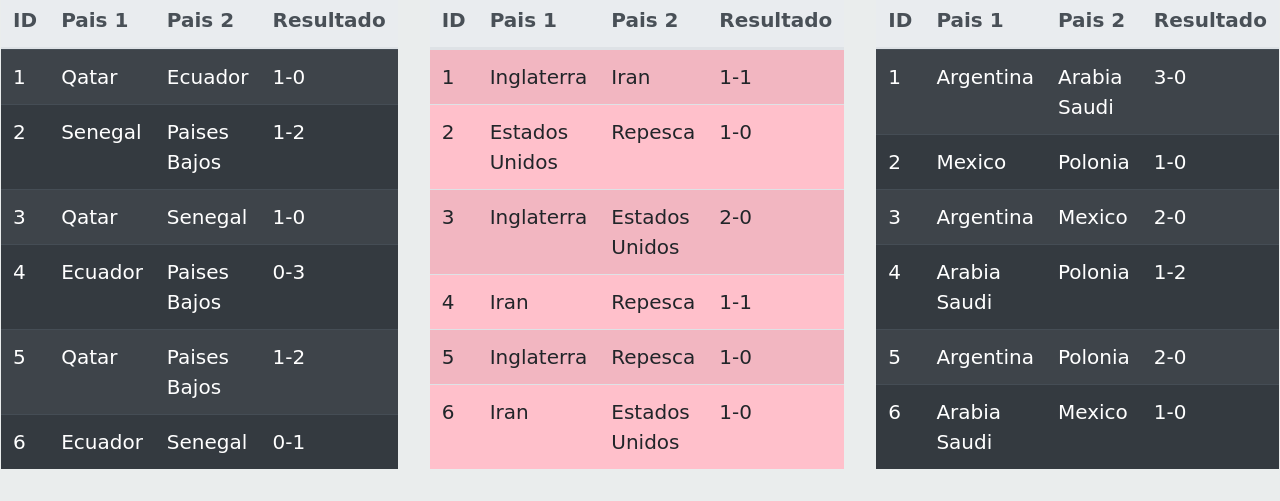
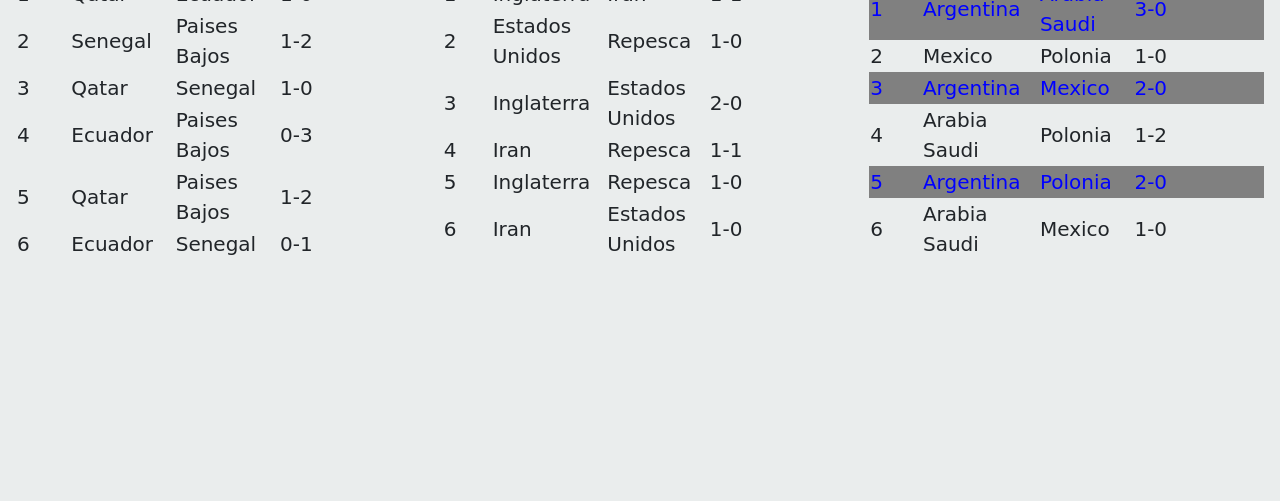
Before and after one commit to paupuentes919/Desafio2PaulaPuentes_Tabla, a plain HTML site: page index.html in a window 1280 px wide. Shown: the part 452-953 px from the top of the page. After the commit the page ends 800 px from the top, so only its background shows below. Drawn offline with nearby package versions, Linux system fonts and the light colour scheme; a web font is replaced by a local one.

Commit message:
Modificacion Tablas

```diff
--- a/app.js
+++ b/app.js
@@ -1,6 +1,6 @@
 /*---------------CREO COMPONENTE---------------*/
 
-Vue.component('tabla',{
+Vue.component('tabla-componente',{
     props:{
         titulos:{
             type: Array,
@@ -9,136 +9,172 @@ Vue.component('tabla',{
         registros:{
             type: Array,
             required: true
+        },
+        index:{
+            type: Number
         }
     },
     template:`
     <div>
-        <thead class="thead-light">
+        <table class="grupo-tabla">
+            <thead :class="thead(index)">
             <tr>
-                <th v-for="(titulo,index) in titulos" :key="index" scope="col">
-                    {{titulo}}
-                </th>
+                <th v-for="(title, i) in titulos" :keys="i">{{ title }}</th>
             </tr>
             </thead>
+
             <tbody>
-            <tr v-for="(paises,index) in registros" :key="index" scope="row">
-                <td> {{index+1}} </td>
-                <td> {{paises.localidad1}} </td>
-                <td> {{paises.localidad2}} </td>
-                <td> {{paises.resultado}} </td>
-            </tr>
+            <tr :class="resaltarArgentina(registro.localidad1, registro.localidad2)" v-for="(registro, i) in registros" :key="registro.id">
+                <td>{{ i + 1}}</td>
+                <td>{{ registro.localidad1}}</td>
+                <td>{{ registro.localidad2 }}</td>
+                <td>{{ registro.resultado }}</td>
+            <tr/>
             </tbody>
+        </table>
     </div>
-    `
+    `,
+    methods: {
+        thead(index) {
+            return index % 2 == 0 ? 'thead-dark' : 'thead-light'
+
+        },
+        resaltarArgentina(pais1, pais2) {
+            if (pais1 == "Argentina" || pais2 == "Argentina")
+                return 'argentina'
+        }
+      }
 });
+
+
 
 /*---------------INFORMACION DE LAS TABLAS---------------*/
 
 var app = new Vue({
     el:"#app",
-    data:{
-        tabla1:{
+    data: {
         titulos: ["ID","Pais 1","Pais 2","Resultado"],
-            registros: [
-                {   localidad1: "Qatar",
+        tablas: [
+            {
+                registros:[
+                    {
+                        id: 1,
+                        localidad1: "Qatar",
                         localidad2: "Ecuador",
                         resultado: "1-0"
                     },
-                {   localidad1: "Senegal",
+                    {
+                        id: 2,
+                        localidad1: "Senegal",
                         localidad2: "Paises Bajos",
                         resultado: "1-2"
                     },
-                {   localidad1: "Qatar",
+                    {
+                        id: 3,
+                        localidad1: "Qatar",
                         localidad2: "Senegal",
                         resultado: "1-0"
                     },
-                {   localidad1: "Ecuador",
+                    {
+                        id: 4,
+                        localidad1: "Ecuador",
                         localidad2: "Paises Bajos",
                         resultado: "0-3"
                     },
-                {   localidad1: "Qatar",
+                    {
+                        id: 5,
+                        localidad1: "Qatar",
                         localidad2: "Paises Bajos",
                         resultado: "1-2"
                     },
-                {   localidad1: "Ecuador",
+                    {
+                        id: 6,
+                        localidad1: "Ecuador",
                         localidad2: "Senegal",
                         resultado: "0-1"
-                },
+                    }
                 ]
             },
-        tabla2:{
-            titulos: ["ID","Pais 1","Pais 2","Resultado"],
-            registros: [
-                {   localidad1: "Inglaterra",
+            {
+                registros:[
+                    {
+                        id: 7,
+                        localidad1: "Inglaterra",
                         localidad2: "Iran",
                         resultado: "1-1"
                     },
-                {   localidad1: "Estados Unidos",
+                    {
+                        id: 8,
+                        localidad1: "Estados Unidos",
                         localidad2: "Repesca",
                         resultado: "1-0"
                     },
-                {   localidad1: "Inglaterra",
+                    {
+                        id: 9,
+                        localidad1: "Inglaterra",
                         localidad2: "Estados Unidos",
                         resultado: "2-0"
                     },
-                {   localidad1: "Iran",
+                    {
+                        id: 10,
+                        localidad1: "Iran",
                         localidad2: "Repesca",
                         resultado: "1-1"
                     },
-                {   localidad1: "Inglaterra",
+                    {
+                        id: 11,
+                        localidad1: "Inglaterra",
                         localidad2: "Repesca",
                         resultado: "1-0"
                     },
-                {   localidad1: "Iran",
+                    {
+                        id: 12,
+                        localidad1: "Iran",
                         localidad2: "Estados Unidos",
                         resultado: "1-0"
-                },
+                    }
                 ]
             },
-        tabla3:{
-            titulos: ["ID","Pais 1","Pais 2","Resultado"],
-            registros: [
-                {   localidad1: "Argentina",
+            {
+                registros:[
+                    {
+                        id: 13,
+                        localidad1: "Argentina",
                         localidad2: "Arabia Saudi",
                         resultado: "3-0"
                     },
-                {   localidad1: "Mexico",
+                    {
+                        id: 14,
+                        localidad1: "Mexico",
                         localidad2: "Polonia",
                         resultado: "1-0"
                     },
-                {   localidad1: "Argentina",
+                    {
+                        id: 15,
+                        localidad1: "Argentina",
                         localidad2: "Mexico",
                         resultado: "2-0"
                     },
-                {   localidad1: "Arabia Saudi",
+                    {
+                        id: 16,
+                        localidad1: "Arabia Saudi",
                         localidad2: "Polonia",
                         resultado: "1-2"
                     },
-                {   localidad1: "Argentina",
+                    {
+                        id: 17,
+                        localidad1: "Argentina",
                         localidad2: "Polonia",
                         resultado: "2-0"
                     },
-                {   localidad1: "Arabia Saudi",
+                    {
+                        id: 18,
+                        localidad1: "Arabia Saudi",
                         localidad2: "Mexico",
                         resultado: "1-0"
-                },
+                    }
                 ]
-        },
-        cssGrupoA:{
-            "table-dark": true,
-            "table": true,
-            "table-striped": true,
-        },
-        cssGrupoB:{
-            "table-dark": false,
-            "table-pp": true,
-            "table": true,
-            "table-striped": true,
-        },
-        cssGrupoC:{
-            "table-dark": true,
-            "table": true,
-            "table-striped": true,
             }
+        ],
     }
 });
--- a/index.html
+++ b/index.html
@@ -21,23 +21,18 @@
         </a></p>
     </div>
 
+
     <div id="app">
+        <div class="contenedor-grupos">
+            <tabla-componente
+            v-for="(tabla, index) in tablas" :key="index"
+            :index="index"
+            :titulos="titulos"
+            :registros="tabla.registros"
+            />
 
-        <div class="contenedor-grupos">
-            <div class="grupo-tabla">
-                <h2 class="grupo">Grupo A</h2>
-                    <tabla :class="cssGrupoA" :titulos="tabla1.titulos" :registros="tabla1.registros"></tabla>
-            </div>
-            <div class="grupo-tabla">
-                <h2 class="grupo">Grupo B</h2>
-                <tabla :class="cssGrupoB" :titulos="tabla2.titulos" :registros="tabla2.registros" ></tabla>
-            </div>
-            <div class="grupo-tabla">
-                <h2 class="grupo">Grupo C</h2>
-                <tabla :class="cssGrupoC" :titulos="tabla3.titulos" :registros="tabla3.registros"></tabla>
             </div>
         </div>
-
     </div>
 </head>
 <body>
--- a/styles.css
+++ b/styles.css
@@ -17,6 +17,19 @@
 th{
     width: 15rem;
 }
-.table-pp{
-    background-color: pink;
+.thead-dark{
+    background: pink;
 }
+.thead-light{
+    background: magenta;
+}
+.fila-par{
+    background: white;
+}
+.fila-impar{
+    background: grey;
+}
+.argentina{
+    background: grey;
+    color: blue;
+}
```
Lines whose indentation alone changed are shown as unchanged.
